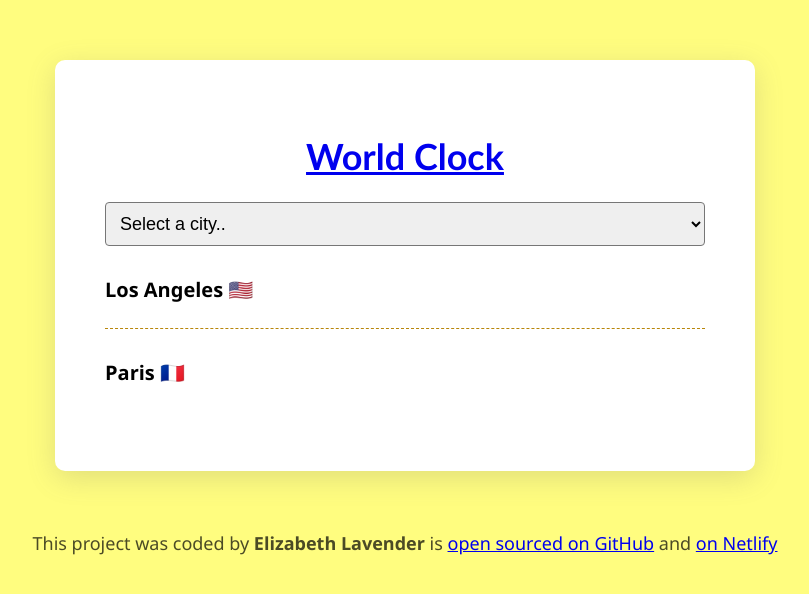
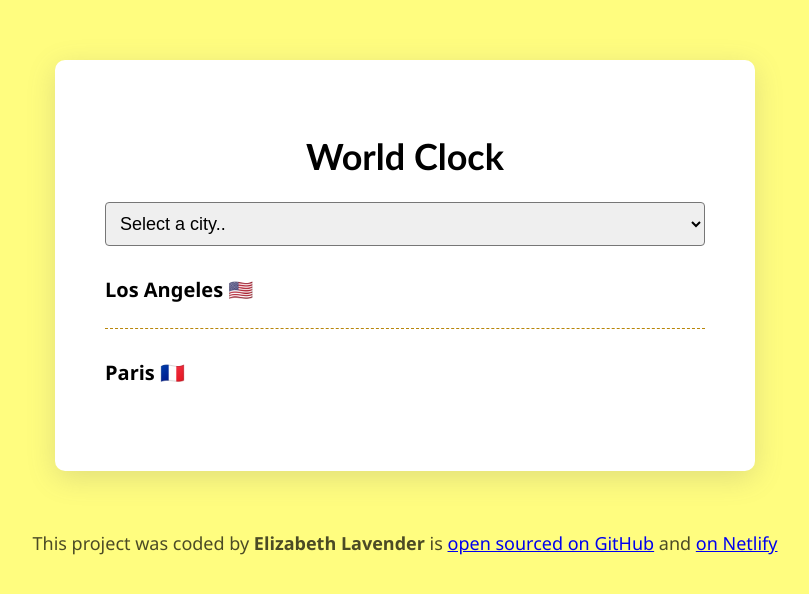
Before and after one commit to Lizernz/ShePlusAddonWorldClockProject, a plain HTML site: page index.html in a window 1280 px wide. Shown: the whole page, without its empty margins (235-1044 px from the left). Drawn offline with nearby package versions, Linux system fonts and the light colour scheme; a script that the page names is missing.

Commit message:
removed the world clock link

```diff
--- a/index.html
+++ b/index.html
@@ -11,7 +11,7 @@
 <body>
     <div class="container">
     <h1>
-        <a href="/">World Clock</a></h1>
+        World Clock</h1>
 
     <select id="city">
         <option value="">Select a city..</option>
```
